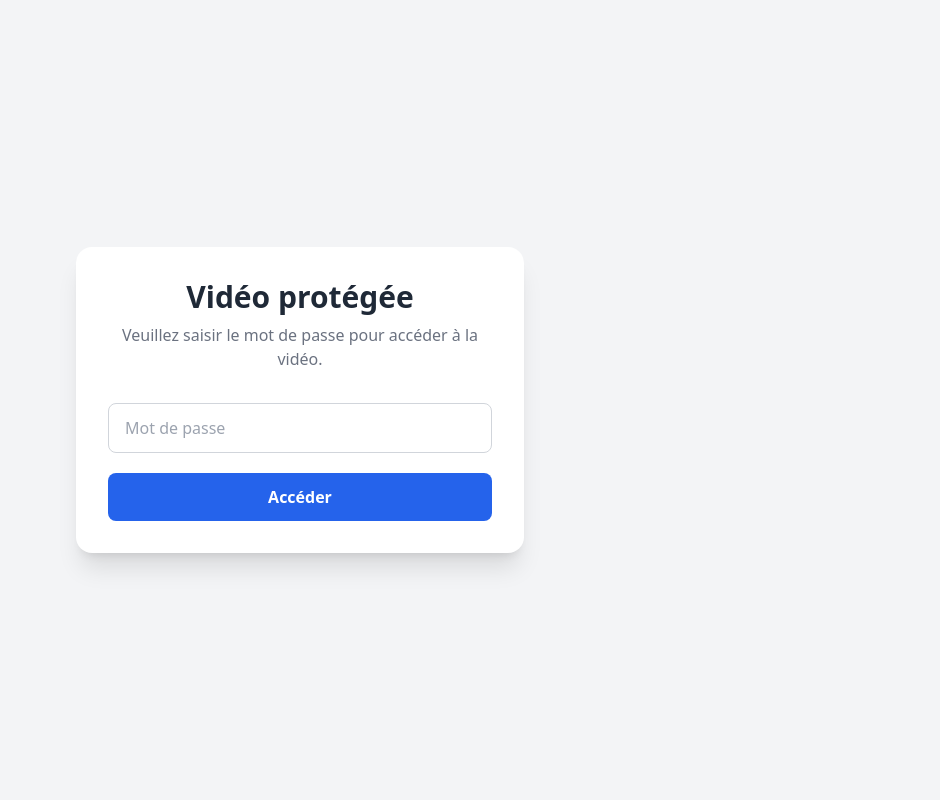
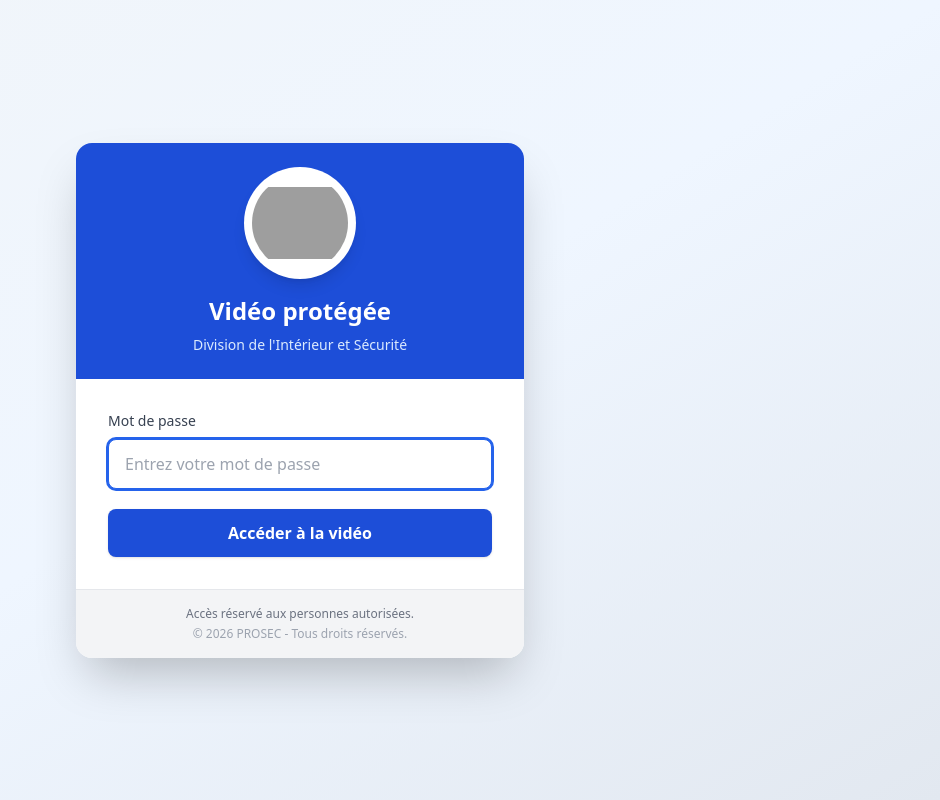
Before and after one commit to Narcisseilunga/dossier_dvinter, a Flask app: page / in a window 1280 px wide. Shown: the whole page, without its empty margins (340-1280 px from the left). Run offline with Flask 3, Linux system fonts and the light colour scheme; some libraries are stand-ins or nearby versions; grey boxes are pictures that could not be loaded.

```diff
--- a/templates/login.html
+++ b/templates/login.html
@@ -8,51 +8,81 @@
     <!-- Tailwind CSS -->
     <script src="https://cdn.tailwindcss.com"></script>
 </head>
-<body class="bg-gray-100">
 
-    <div class="min-h-screen flex items-center justify-center px-4">
-        <div class="w-full max-w-md bg-white rounded-2xl shadow-xl p-8">
+<body class="min-h-screen bg-gradient-to-br from-slate-100 via-blue-50 to-slate-200 flex items-center justify-center px-4">
 
-            <div class="text-center mb-8">
-                <h1 class="text-3xl font-bold text-gray-800">
-                    Vidéo protégée
-                </h1>
+    <div class="w-full max-w-md bg-white rounded-2xl shadow-2xl overflow-hidden">
 
-                <p class="mt-2 text-gray-500">
-                    Veuillez saisir le mot de passe pour accéder à la vidéo.
-                </p>
+        <!-- En-tête -->
+        <div class="bg-blue-700 text-white py-6 px-8">
+
+            <div class="flex justify-center mb-4">
+                <img
+                    src="{{ url_for('uploaded_file', filename='nouveau_logo_prosec.png') }}"
+                    alt="Logo PROSEC"
+                    class="w-24 h-24 sm:w-28 sm:h-28 object-contain bg-white rounded-full p-2 shadow-lg"
+                >
             </div>
+
+            <h1 class="text-2xl font-bold text-center">
+                Vidéo protégée
+            </h1>
+
+            <p class="text-center text-blue-100 mt-2 text-sm">
+                Division de l'Intérieur et Sécurité
+            </p>
+
+        </div>
+
+        <!-- Formulaire -->
+        <div class="p-8">
 
             <form method="POST" class="space-y-5">
 
                 <div>
+                    <label class="block text-sm font-medium text-gray-700 mb-2">
+                        Mot de passe
+                    </label>
+
                     <input
                         type="password"
                         name="password"
-                        placeholder="Mot de passe"
+                        placeholder="Entrez votre mot de passe"
                         required
-                        class="w-full rounded-lg border border-gray-300 px-4 py-3 focus:border-blue-600 focus:ring-2 focus:ring-blue-500 outline-none transition"
+                        autofocus
+                        class="w-full px-4 py-3 border border-gray-300 rounded-lg focus:outline-none focus:ring-2 focus:ring-blue-600 focus:border-blue-600 transition"
                     >
                 </div>
 
                 <button
                     type="submit"
-                    class="w-full bg-blue-600 hover:bg-blue-700 text-white font-semibold py-3 rounded-lg transition duration-300"
+                    class="w-full bg-blue-700 hover:bg-blue-800 text-white font-semibold py-3 rounded-lg shadow transition duration-300"
                 >
-                    Accéder
+                    Accéder à la vidéo
                 </button>
 
             </form>
 
             {% if error %}
-            <div class="mt-5 rounded-lg bg-red-100 border border-red-300 px-4 py-3">
-                <p class="text-red-700 text-center">
+            <div class="mt-5 bg-red-100 border border-red-300 rounded-lg px-4 py-3">
+                <p class="text-center text-red-700 font-medium">
                     {{ error }}
                 </p>
             </div>
             {% endif %}
 
         </div>
+
+        <!-- Pied de page -->
+        <div class="bg-gray-100 border-t px-6 py-4">
+            <p class="text-center text-xs text-gray-500">
+                Accès réservé aux personnes autorisées.
+            </p>
+            <p class="text-center text-xs text-gray-400 mt-1">
+                © 2026 PROSEC - Tous droits réservés.
+            </p>
+        </div>
+
     </div>
 
 </body>
```
Also changed, not shown: uploads/nouveau_logo_prosec.jpeg (added).
